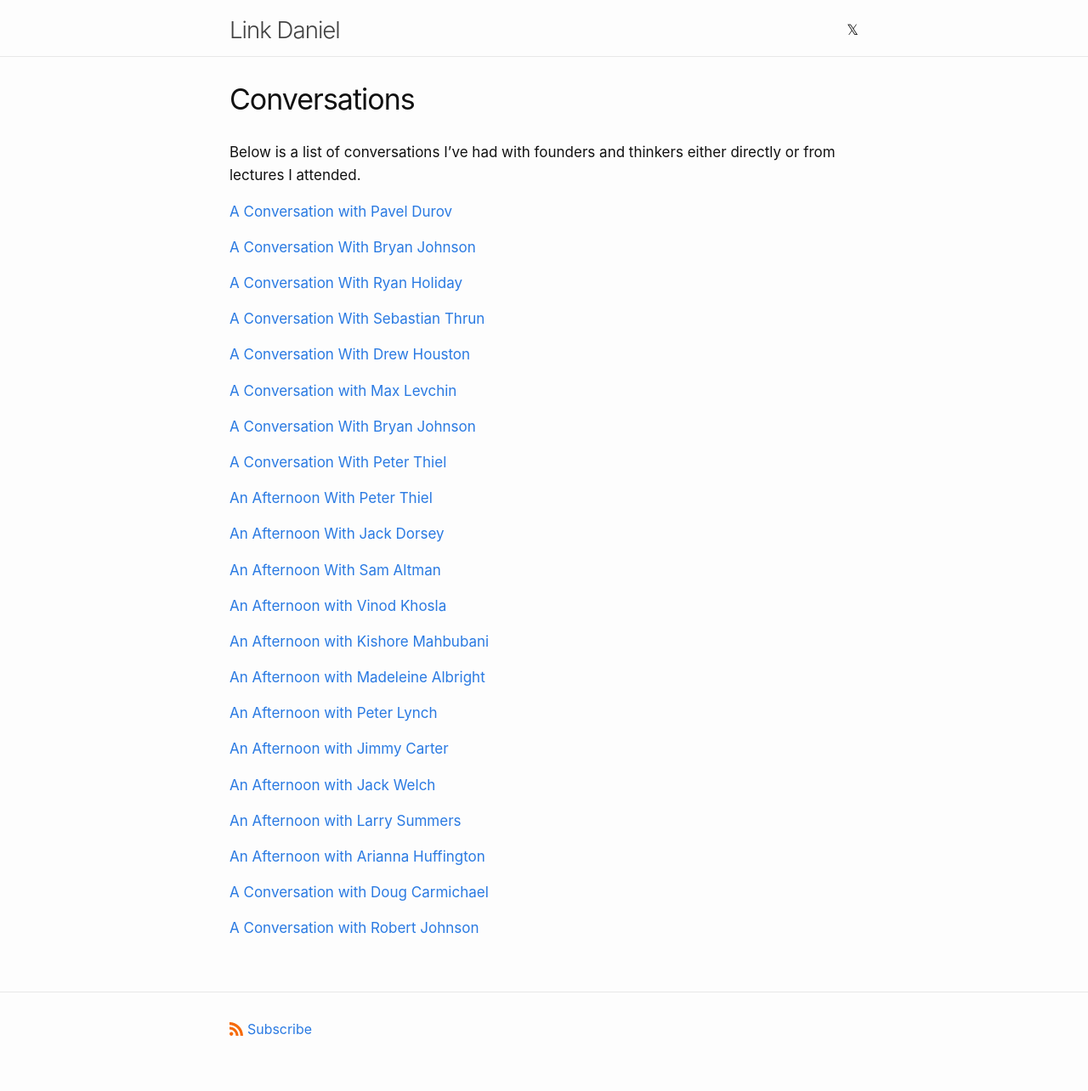
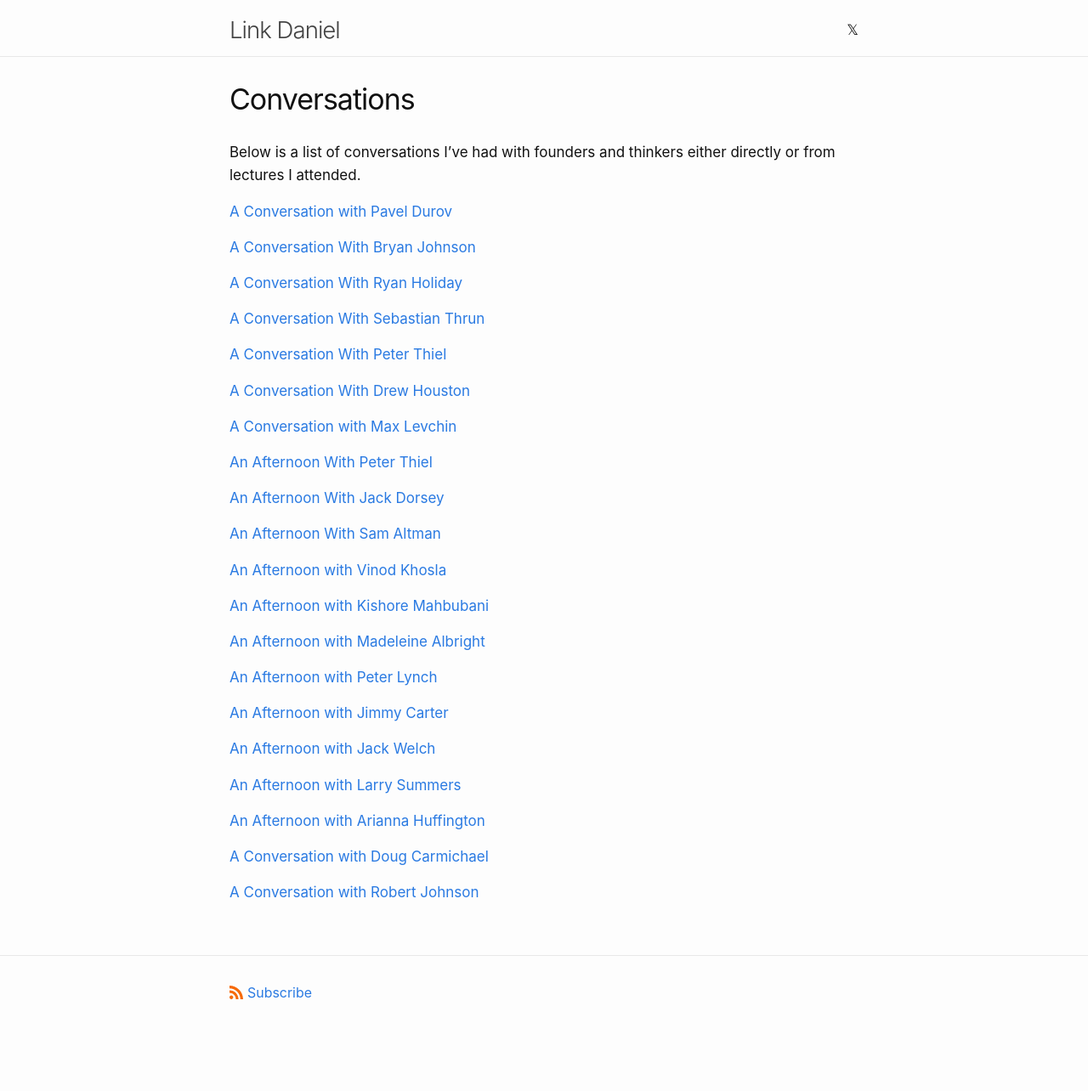
Before and after one commit to link-daniel/link.github.io, a Jekyll site: the page built from conversations.md, in a window 1280 px wide. Shown: the whole page at 85% size. Built offline with Jekyll 4.4.1, drawn with Linux system fonts in a browser that asks for light colours; after the commit the page ends 1242 px from its top, so only the background shows below that.

Commit message:
Remove duplicate conversations with Peter Thiel and Bryan Johnson
Removed duplicate conversation entry for Peter Thiel and Bryan Johnson.

```diff
--- a/conversations.md
+++ b/conversations.md
@@ -18,16 +18,13 @@ Below is a list of conversations I've had with founders and thinkers either dire
 [A Conversation With Sebastian Thrun](/sebastianthrun)
 <br>
 
+[A Conversation With Peter Thiel](/lincolnthiel)
+<br>
+
 [A Conversation With Drew Houston](/drewhouston)
 <br>
 
 [A Conversation with Max Levchin](/maxlevchin)
-<br>
-
-[A Conversation With Bryan Johnson](/bryanjohnson)
-<br>
-
-[A Conversation With Peter Thiel](/lincolnthiel)
 <br>
 
 [An Afternoon With Peter Thiel](/peterthiel)
```
